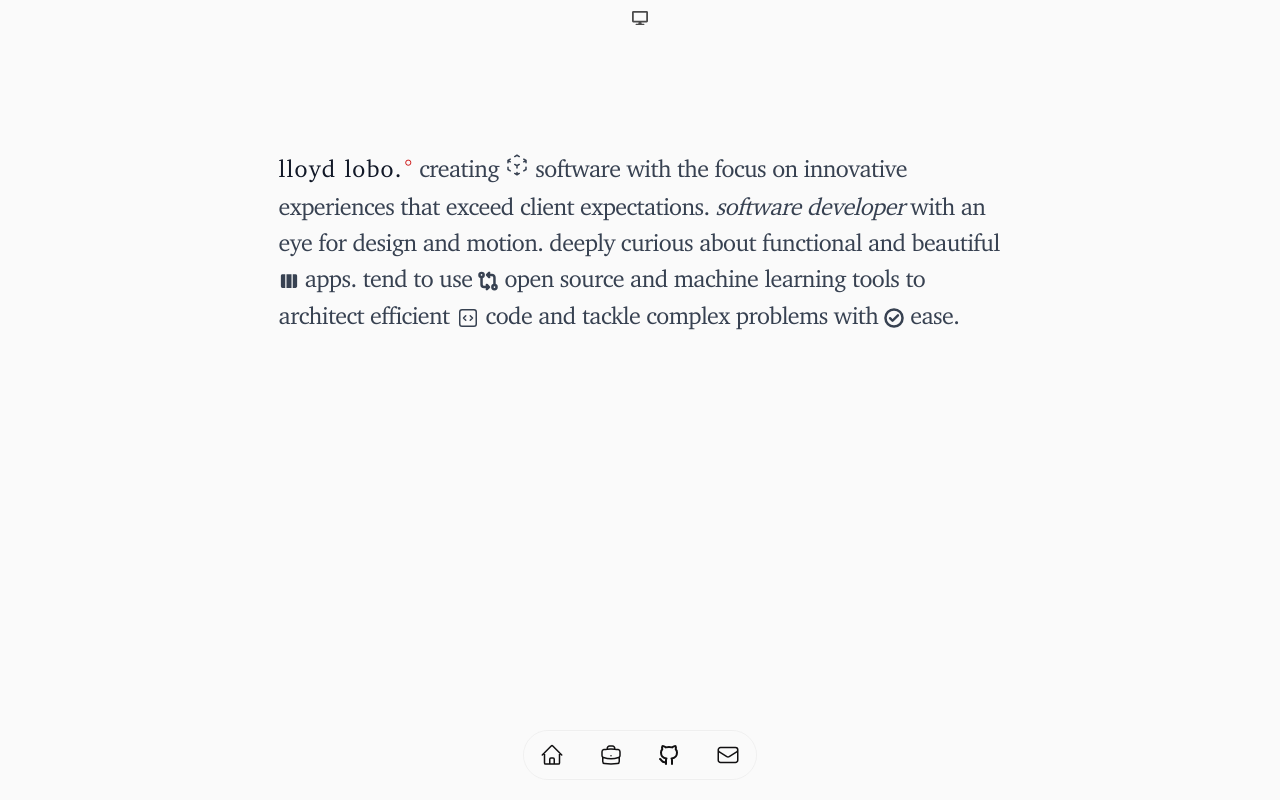
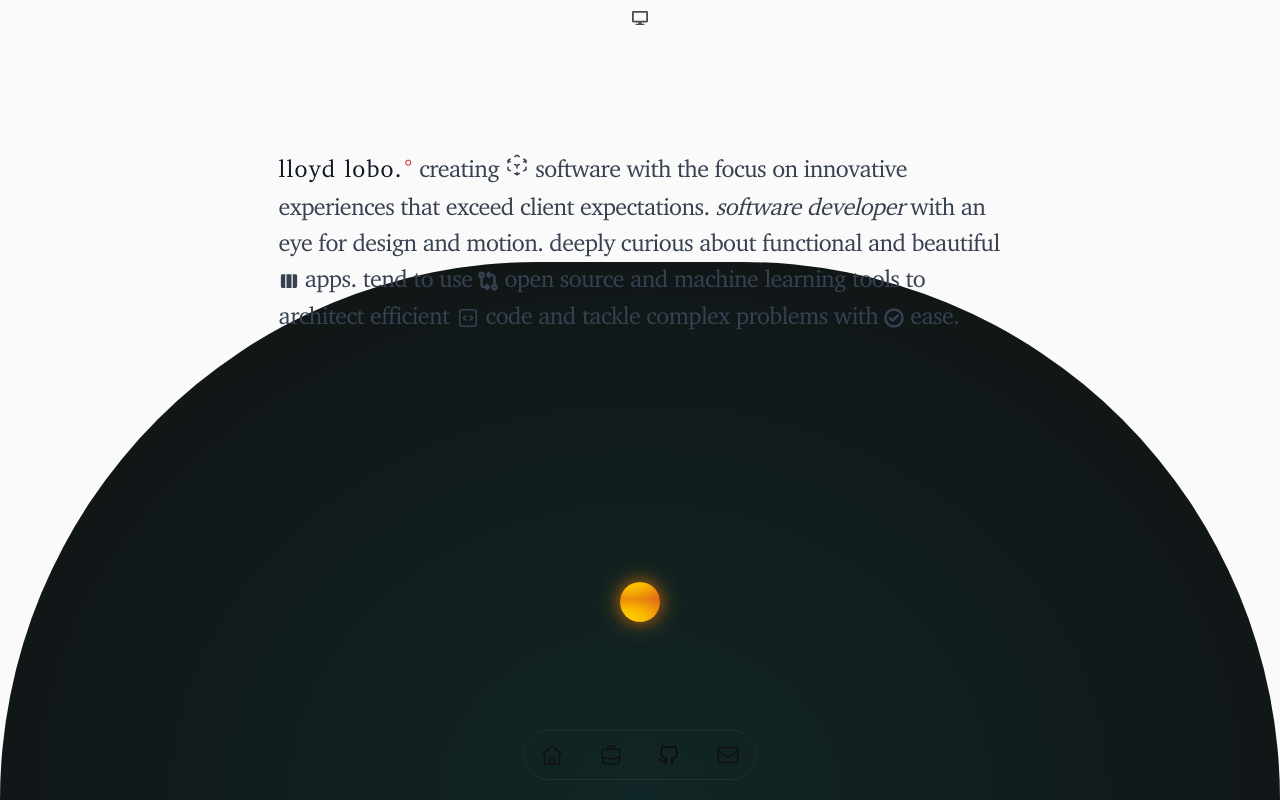
Before and after one commit to lloydlobo/lloydlobo.com, a Next.js app: page / in a window 1280 px wide. Built offline with nearby package versions, Linux system fonts and the light colour scheme.

Commit message:
feat: add solar system sun animation index tsx

```diff
--- /dev/null
+++ b/components/effects/SolarSystem.module.css
@@ -0,0 +1,5 @@
+div.body {
+  height: 100%;
+  width: 100%;
+  background: radial-gradient(ellipse at bottom, #112626 0%, #111011 100%);
+}
--- /dev/null
+++ b/components/effects/SolarSystem.tsx
@@ -0,0 +1,39 @@
+import React from "react";
+import styles from "@/components/effects/SolarSystem.module.css";
+
+const SS = {
+  sun: "40px",
+  mercury_orb: "40px",
+}
+
+
+// Code modified and utilized from: https://codepen.io/kowlor/pen/ZYYQoy?editors=0100
+export const SolarSystem = (props: {}) => {
+  return (
+    <div className={`${styles.body} rounded-t-[200px] lg:rounded-t-[1000px] pt-60 lg:pt-80`} >
+      <div data-id="solar-system" className="solar-system">
+        <div>
+          <div
+            data-id="sun"
+            style={{
+              background: "radial-gradient(ellipse at center, #ffd000 1%, #f9b700 39%, #f9b700 39%, #e06317 100%)",
+              width: SS.sun,
+              height: SS.sun,
+              marginTop: -SS.sun / 2,
+              marginBottom: -SS.sun / 2,
+              backgroundPosition: "-28px -103px",
+              backgroundSize: "175%",
+              boxShadow: "0 0 11px 3px rgba(255, 106, 0, 0.4), 0 0 21px 10px rgba(255, 204, 0, 0.13)",
+
+            }}
+            className={`sun mx-auto bg-clip-padding rounded-full`}>
+
+          </div>
+          <div data-id="mercury" className="mercury ">
+
+          </div>
+        </div>
+      </div>
+    </div>
+  );
+};
--- a/pages/index.tsx
+++ b/pages/index.tsx
@@ -2,6 +2,8 @@ import Link from "next/link";
 import React, { useEffect, useRef, useState } from "react";
 import { Section } from "@/components/Section";
 import Layout from "@/components/Layout";
+import { SolarSystem } from "@/components/effects/SolarSystem";
+
 
 export function ClockNav() {
   const [currentTime, setCurrentTime] = useState(null);
@@ -29,6 +31,9 @@ export function ClockNav() {
 export default function IndexPage() {
   return (
     <>
+      <div className="absolute -z-50 top-[32.8vh] inset-0">
+        <SolarSystem />
+      </div>
       <Layout title="Home">
         <main className="">
           <Section>
```
